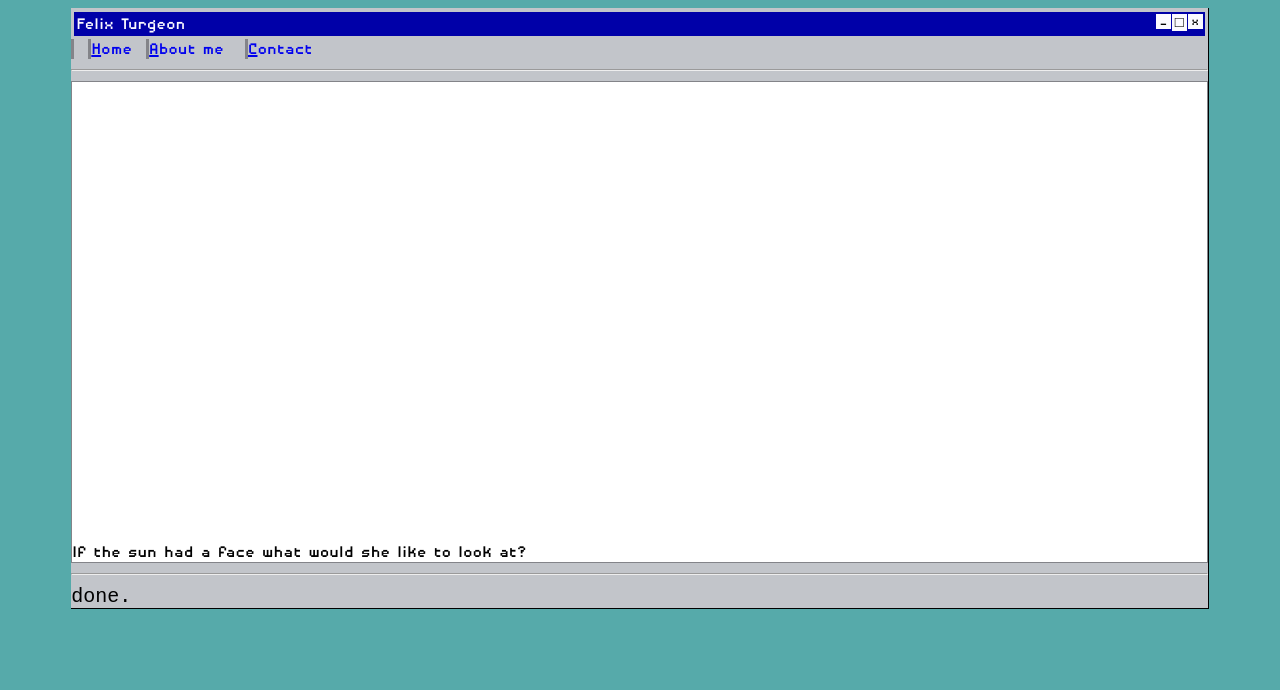
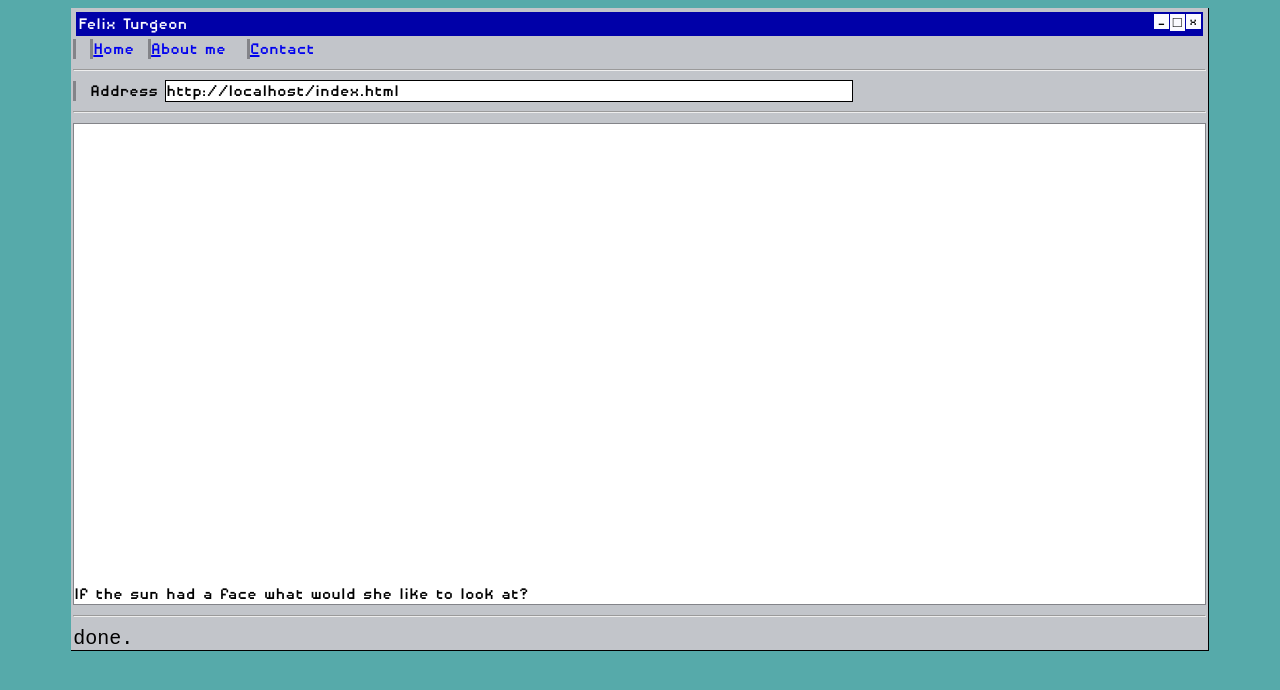
Before and after one commit to fearfulfelix/fearfulfelix.github.io, a plain HTML site: page index.html in a window 1280 px wide. Drawn offline with Linux system fonts and the light colour scheme.

Commit message:
testing url stuff
pwease work

```diff
--- a/index.css
+++ b/index.css
@@ -13,6 +13,8 @@ border-right:solid;
 border-bottom:solid;
 border-width: 1.5px;
 border-color:black;
+padding-left: 2px;
+padding-right: 2px;
 }
 .winTitle{
     position:relative;
@@ -69,6 +71,14 @@ border-color:black;
     position: relative;
 
 }
+.WinAddressBox{
+    background: white;
+    position: relative;
+    width:60%;
+    padding-right: 40%;
+    border:solid;
+    border-width: 1px;
+}
 body{
     background: #56AAAA;
 }
--- a/index.html
+++ b/index.html
@@ -1,7 +1,9 @@
 <!DOCTYPE html>
 <html style="font-family: 'oldwin';">
     <head>
+        <title>F|T</title>
         <link href="index.css" rel="stylesheet">
+        <script src="index.js" defer></script>
     </head>
     <body>
         <div class ="window">
@@ -16,6 +18,12 @@
             <span class="WinNavigationItem"> <a href=#><u>C</u>ontact</a></span>
             </div>
             <hr>
+            <div class="winAddress">
+                <span class="WinNavigationItem"></span>&nbsp;
+                <span>Address</span>
+                <span class="WinAddressBox" id="urlGoesHere">&#9632; url here...</span>
+            </div>
+            <hr>
 
             <div class="webContent">
                 <br><br><br><br><br><br><br><br><br><br><br><br><br><br><br><br><br><br><br><br><br><br><br>
--- /dev/null
+++ b/index.js
@@ -0,0 +1 @@
+document.getElementById("urlGoesHere").innerText = document.URL;
```
